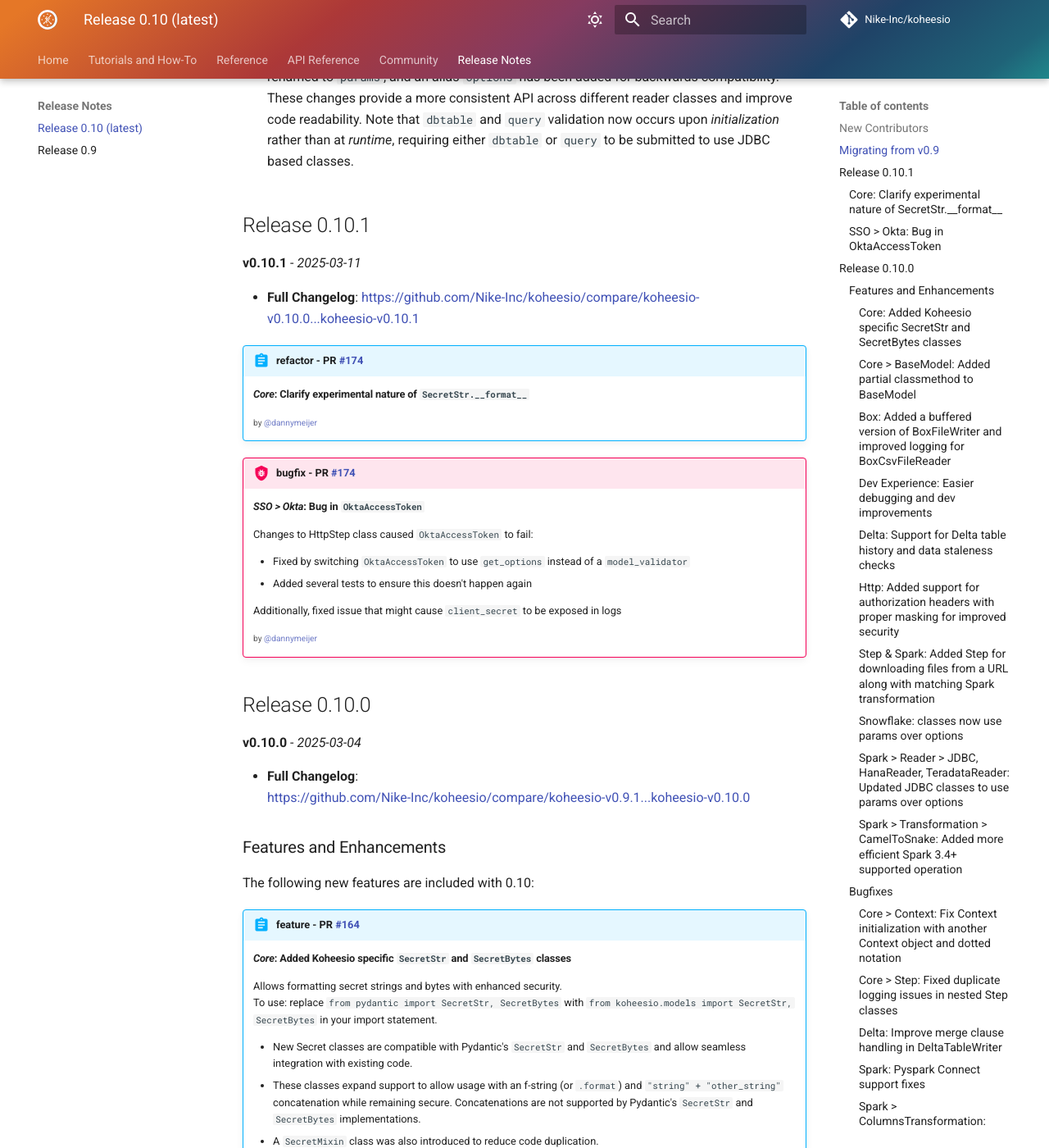
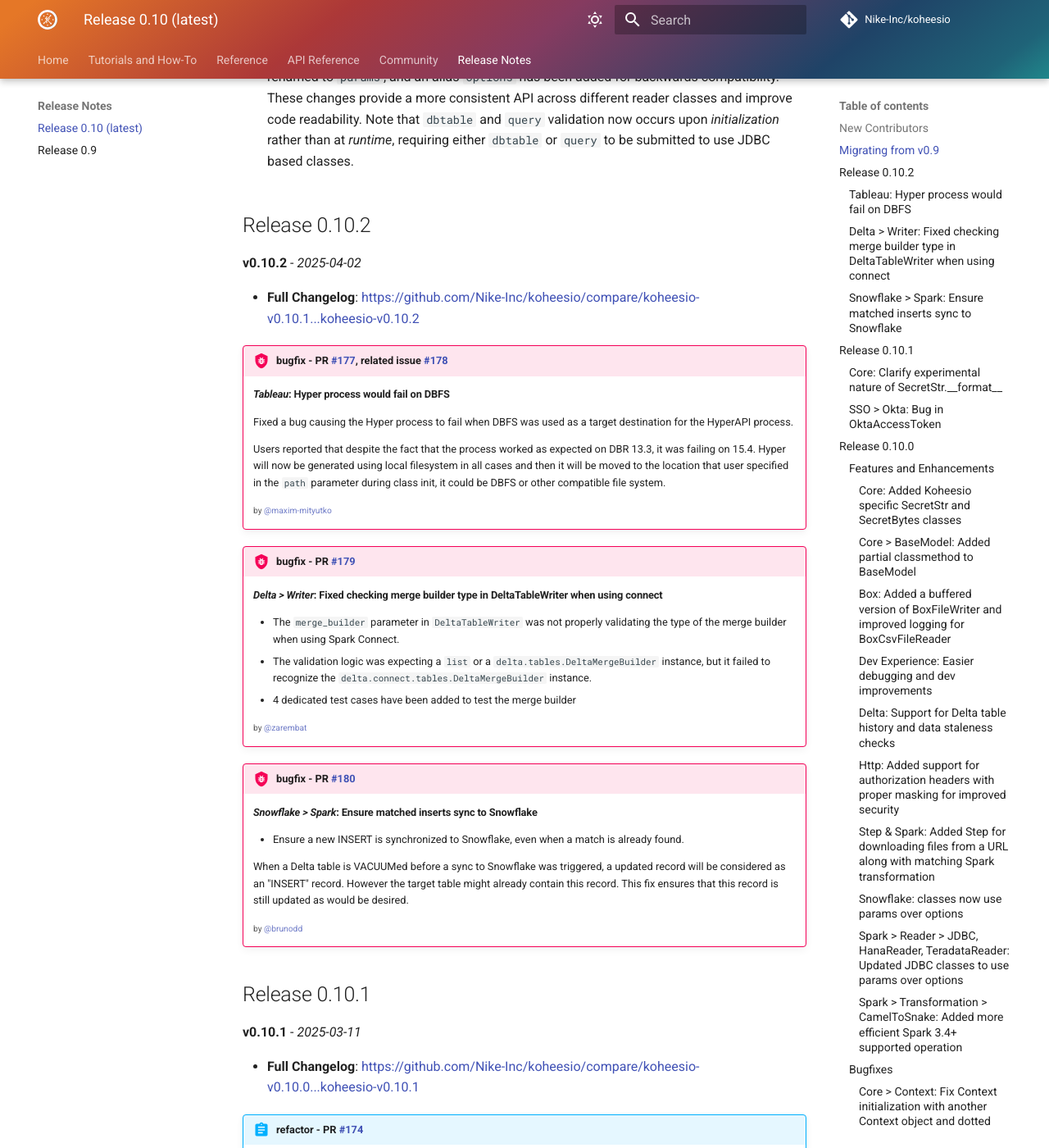
Before and after one commit to Nike-Inc/koheesio, an MkDocs documentation site: the page built from docs/releases/0.10.md, in a window 1280 px wide and 1400 px high, scrolled down 1056 px. Shown: the whole window at 82% size. Built offline with MkDocs 1.6.1 and Material for MkDocs 9.7.7, drawn with Linux system fonts in a browser that asks for light colours; comment, search, counter and statistics services are not loaded; the version menu is left out; some of the changed text lies outside the part shown.

Commit message:
docs: update release notes for v0.10.2 with bug fixes and changelog

```diff
--- a/docs/releases/0.10.md
+++ b/docs/releases/0.10.md
@@ -22,6 +22,43 @@
 * The `HttpStep` class now supports authorization headers with proper masking for improved security. This change addresses potential data leaks in authorization headers, ensuring secure handling of sensitive information. Comprehensive unit tests have been added to prevent regressions and ensure expected behavior. Consider updating your `HttpStep` implementations to take advantage of this enhanced security feature.
 
 * `JDBCReader`, `HanaReader`, and `TeradataReader` classes have been updated to use `params` over `options` for improved consistency and maintainability. The `options` field has been renamed to `params`, and an alias `options` has been added for backwards compatibility. These changes provide a more consistent API across different reader classes and improve code readability. Note that `dbtable` and `query` validation now occurs upon *initialization* rather than at *runtime*, requiring either `dbtable` or `query` to be submitted to use JDBC based classes.
+
+## Release 0.10.2
+
+**v0.10.2** - *2025-04-02*
+
+* **Full Changelog**:
+    https://github.com/Nike-Inc/koheesio/compare/koheesio-v0.10.1...koheesio-v0.10.2
+
+!!! bug "bugfix - PR [#177](https://github.com/Nike-Inc/koheesio/pull/177), related issue #178"
+    #### *Tableau*: Hyper process would fail on DBFS
+
+    Fixed a bug causing the Hyper process to fail when DBFS was used as a target destination for the HyperAPI process.
+
+    Users reported that despite the fact that the process worked as expected on DBR 13.3, it was failing on 15.4.
+    Hyper will now be generated using local filesystem in all cases and then it will be moved to the location that user
+    specified in the `path` parameter during class init, it could be DBFS or other compatible file system.
+
+    <small> by @maxim-mityutko</small>
+
+!!! bug "bugfix - PR [#179](https://github.com/Nike-Inc/koheesio/pull/179)"
+    #### *Delta > Writer*: Fixed checking merge builder type in DeltaTableWriter when using connect
+
+    * The `merge_builder` parameter in `DeltaTableWriter` was not properly validating the type of the merge builder when using Spark Connect.
+    * The validation logic was expecting a `list` or a `delta.tables.DeltaMergeBuilder` instance, but it failed to recognize the `delta.connect.tables.DeltaMergeBuilder` instance.
+    * 4 dedicated test cases have been added to test the merge builder
+
+    <small> by @zarembat</small>
+
+!!! bug "bugfix - PR [#180](https://github.com/Nike-Inc/koheesio/pull/180)"
+    #### *Snowflake > Spark*: Ensure matched inserts sync to Snowflake
+
+    * Ensure a new INSERT is synchronized to Snowflake, even when a match is already found.
+
+    When a Delta table is VACUUMed before a sync to Snowflake was triggered, a updated record will be considered as an "INSERT" record.
+    However the target table might already contain this record. This fix ensures that this record is still updated as would be desired.
+
+    <small> by @brunodd</small>
 
 ## Release 0.10.1
 
```
